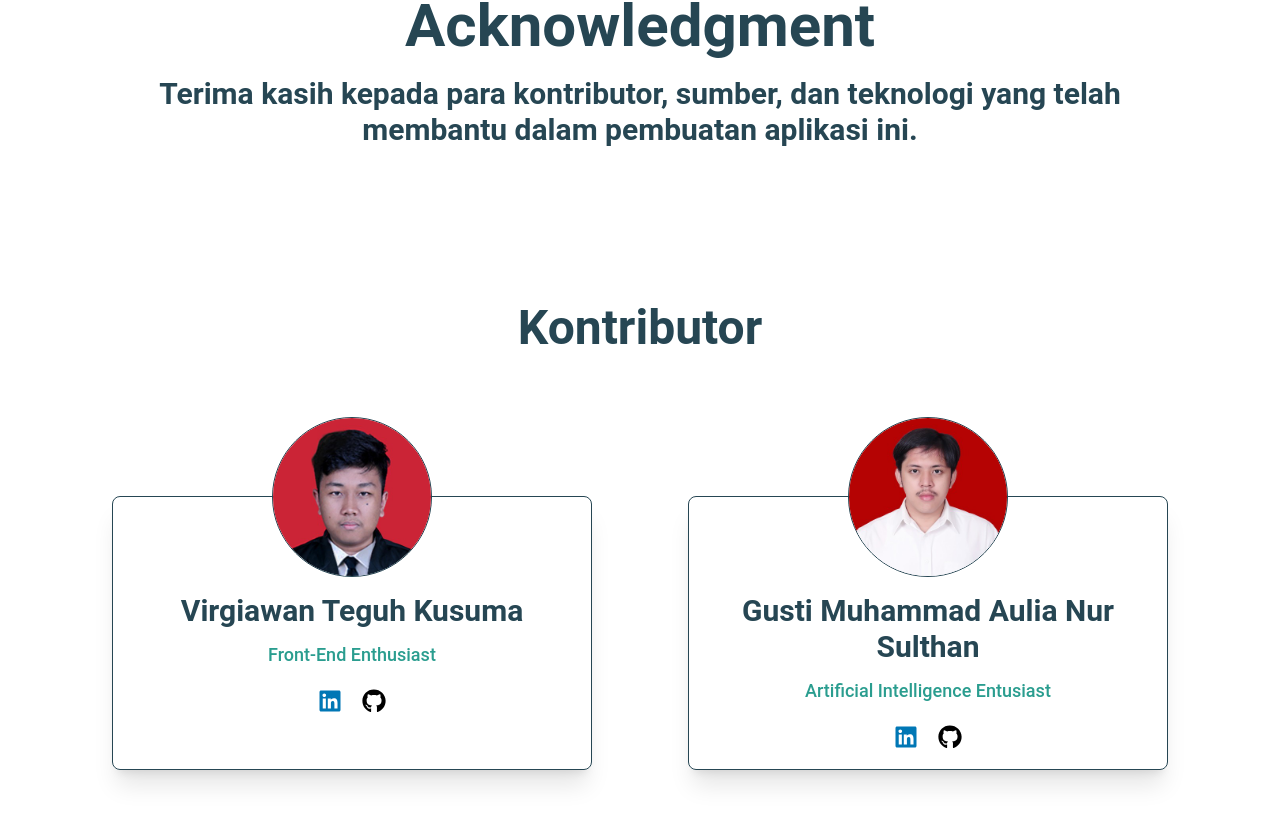
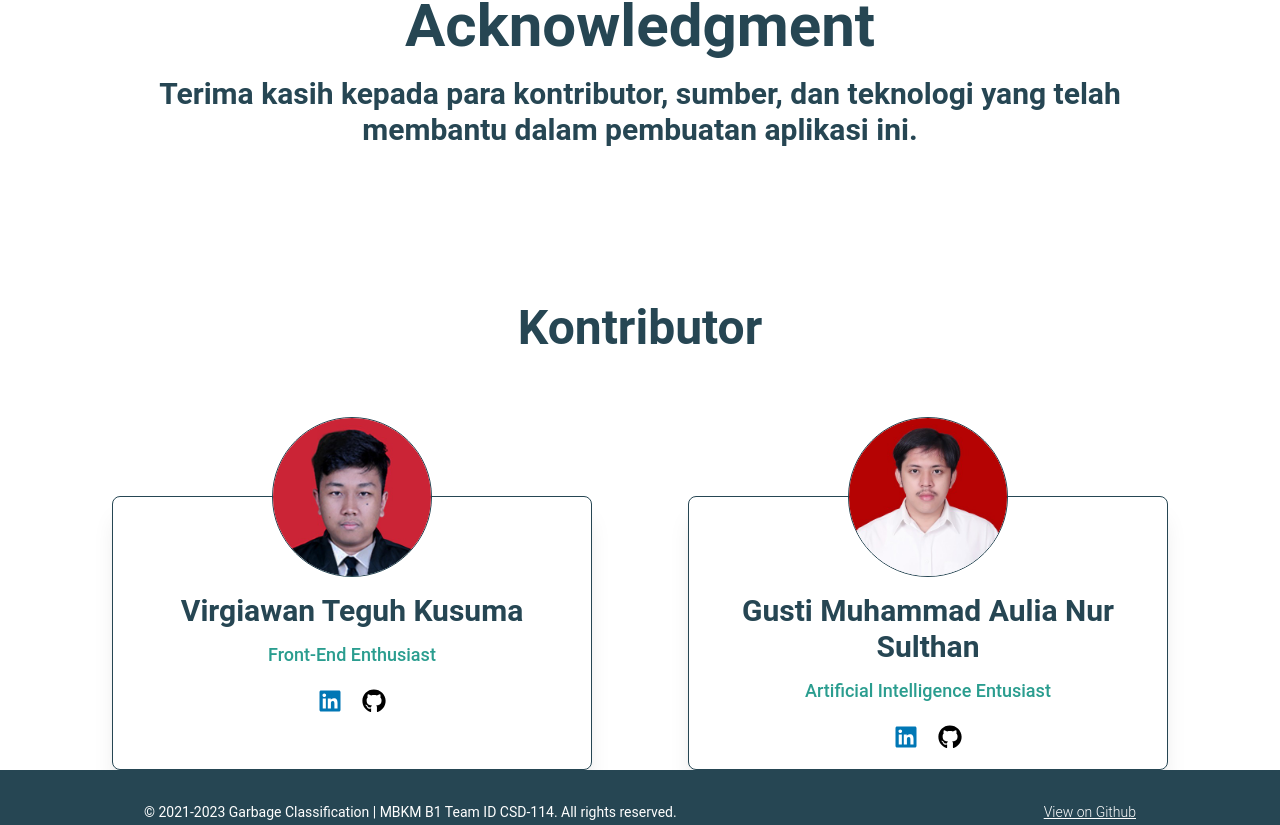
Before and after one commit to virgiawankusuma/Garbage-Classification, a React (Create React App) app: page /acknowledgment in a window 1280 px wide. Shown: the part 435-1260 px from the top of the page. Built offline with nearby package versions, Linux system fonts and the light colour scheme.

Commit message:
fix: Change padding

```diff
--- a/src/components/contributorsSection/Contributors.js
+++ b/src/components/contributorsSection/Contributors.js
@@ -3,7 +3,7 @@ import Developer from './Developer';
 
 export default function Contributors(){
   return (
-    <section id="contributors" className="py-36">
+    <section id="contributors" className="pt-36">
       <div className="container">
         <div className="flex flex-wrap justify-center px-4">
           <h2 className="text-2xl text-dark font-bold text-center w-full mb-8 md:mb-12 md:text-3xl lg:text-5xl">
--- /dev/null
+++ b/src/components/techStacksSection/Techstacks.js
@@ -0,0 +1,5 @@
+export default function Techstacks() {
+  return(
+    <></>
+  );
+}
--- a/src/pages/Acknowledgment.js
+++ b/src/pages/Acknowledgment.js
@@ -1,12 +1,14 @@
 import Layout from '../components/Layout';
 import Hero from '../components/heroAcknowledgment/Hero';
 import Contributors from '../components/contributorsSection/Contributors';
+import Techstacks from '../components/techStacksSection/Techstacks';
 
 export default function Acknowledgment() {
   return (
     <Layout>
       <Hero />
       <Contributors />
+      <Techstacks />
     </Layout>
   );
 }
```
